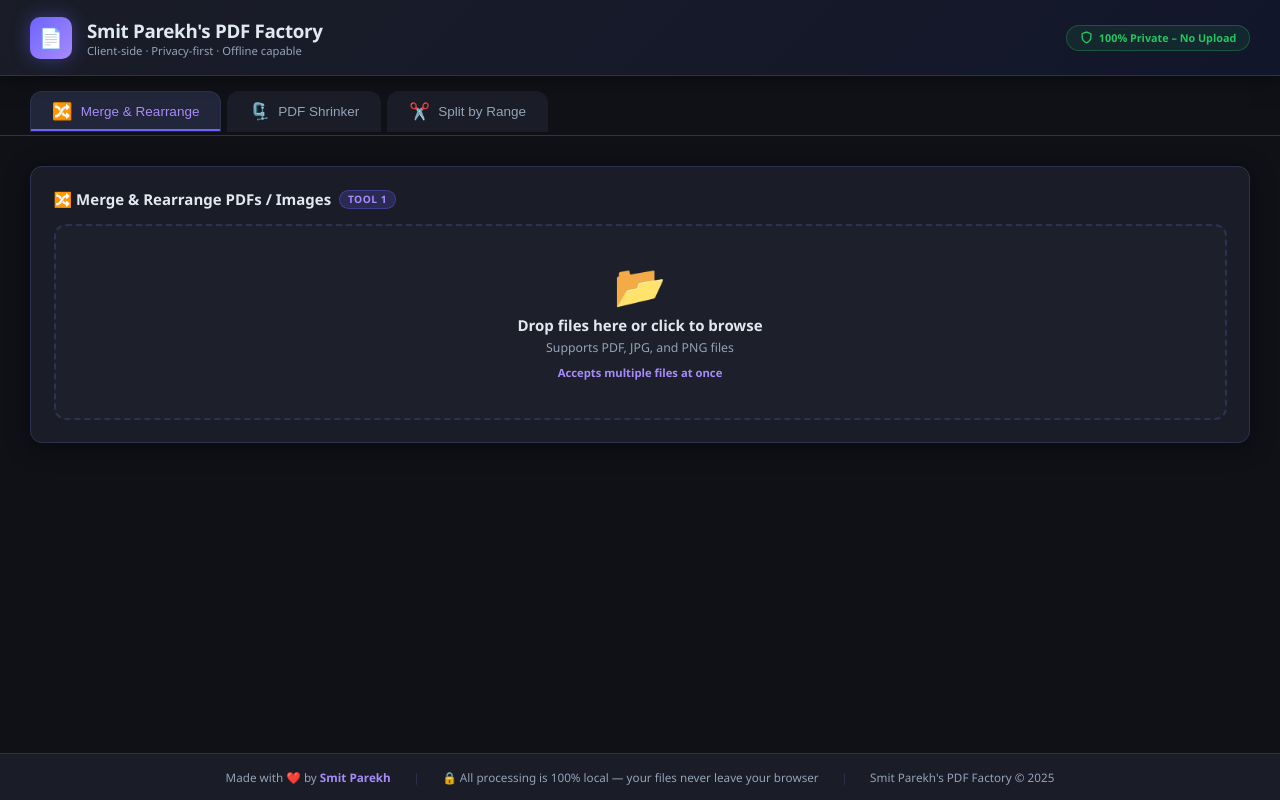
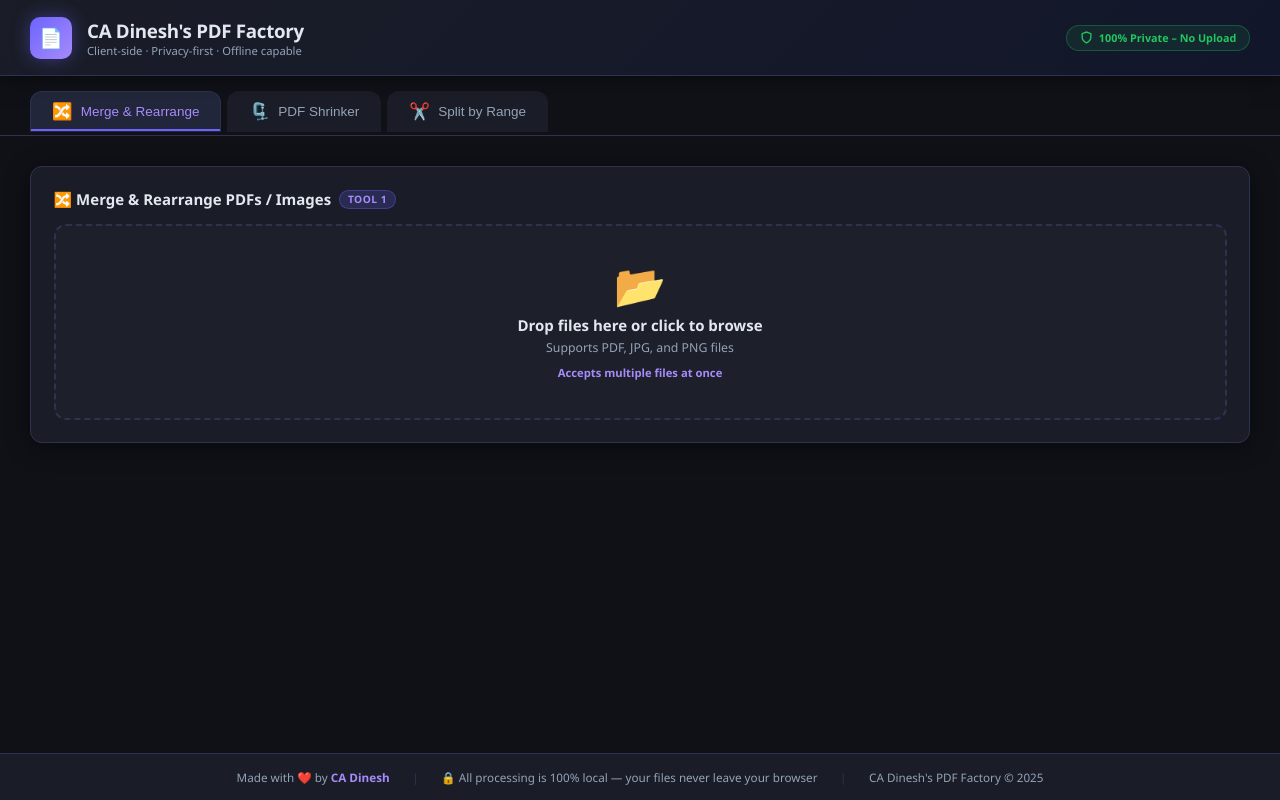
Before and after one commit to cadineshn/livepdf, a plain HTML site: page index.html in a window 1280 px wide. Drawn offline with nearby package versions, Linux system fonts and the light colour scheme; a script that the page names is missing.

Commit message:
Update index.html

```diff
--- a/index.html
+++ b/index.html
@@ -3,7 +3,7 @@
 <head>
   <meta charset="UTF-8" />
   <meta name="viewport" content="width=device-width, initial-scale=1.0" />
-  <title>Smit Parekh's PDF Factory</title>
+  <title>CA Dinesh's PDF Factory</title>
 
   <!-- ── External Libraries (CDN – swap for local copies to go fully offline) ── -->
   <!-- pdf-lib: PDF creation & manipulation -->
@@ -537,7 +537,7 @@
 <header>
   <div class="logo-icon">📄</div>
   <div class="brand">
-    <h1>Smit Parekh's PDF Factory</h1>
+    <h1>CA Dinesh's PDF Factory</h1>
     <p>Client-side · Privacy-first · Offline capable</p>
   </div>
   <div class="privacy-badge">
@@ -797,11 +797,11 @@
 ══════════════════════════════════════════════════════════════ -->
 <footer>
   <div class="footer-row">
-    <span>Made with ❤️ by <strong>Smit Parekh</strong></span>
+    <span>Made with ❤️ by <strong>CA Dinesh</strong></span>
     <span class="sep">|</span>
     <span>🔒 All processing is 100% local — your files never leave your browser</span>
     <span class="sep">|</span>
-    <span>Smit Parekh's PDF Factory © 2025</span>
+    <span>CA Dinesh's PDF Factory © 2025</span>
   </div>
 </footer>
 
```
